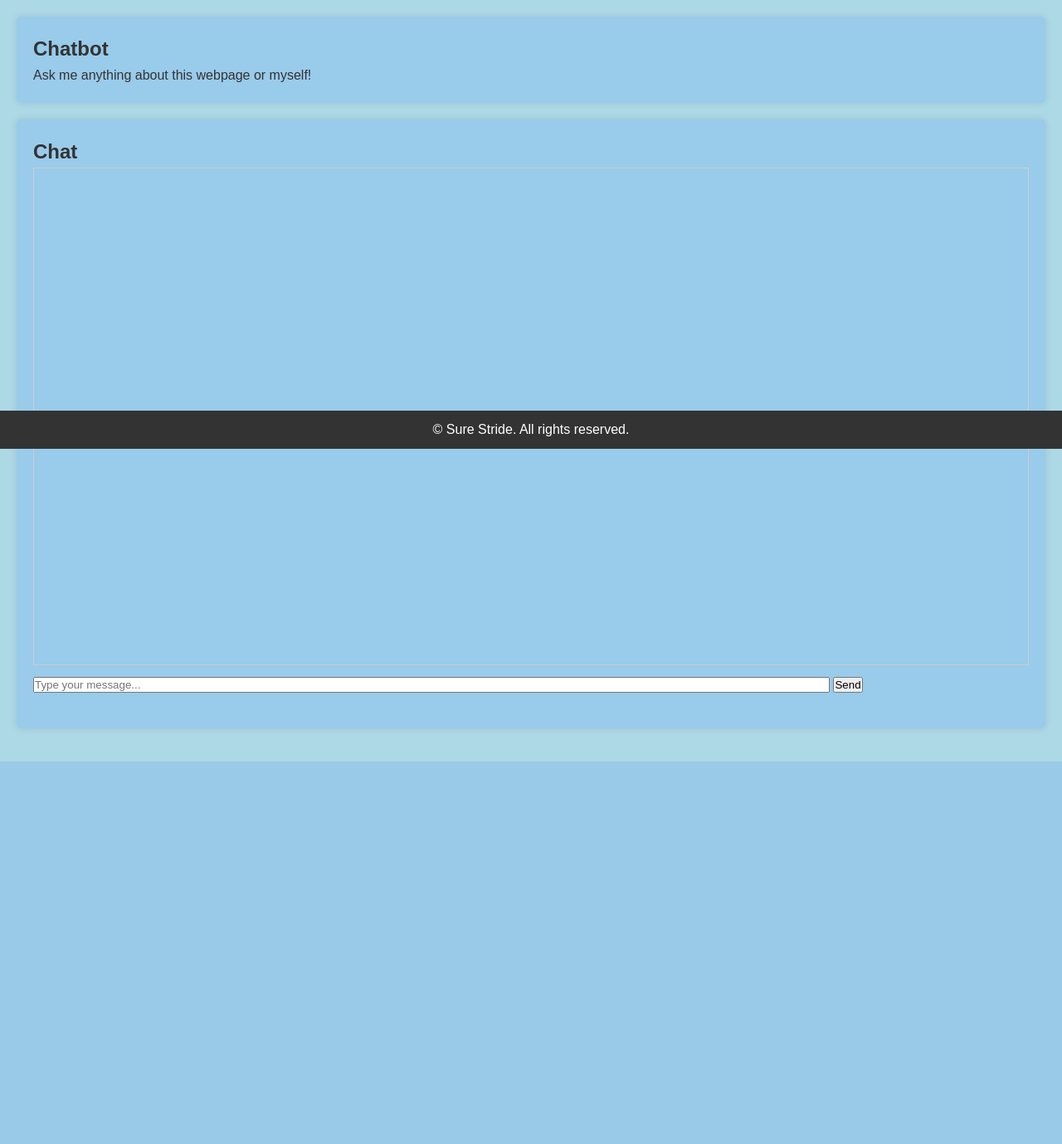
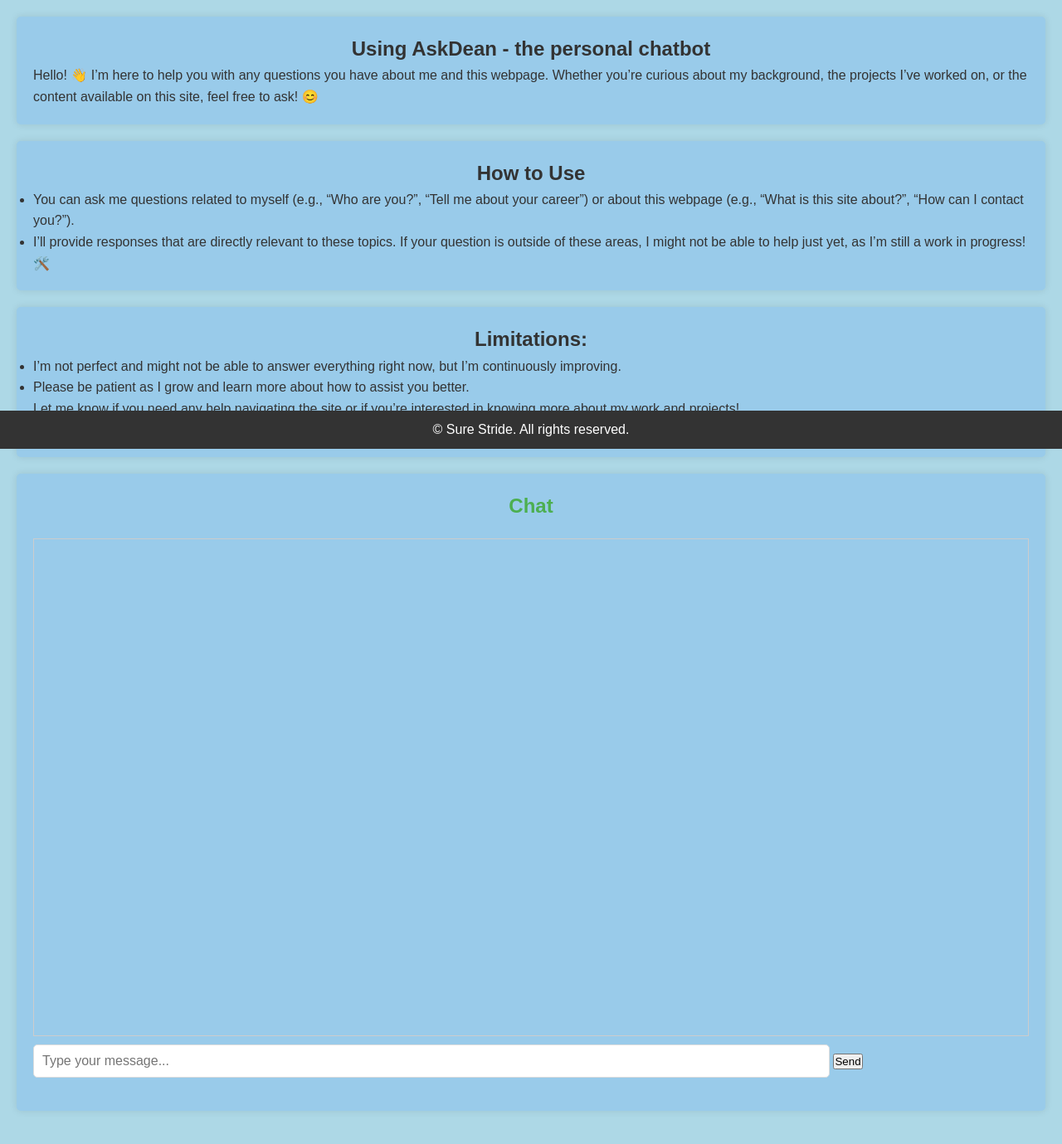
Before and after one commit to MightContainNuts/surestride_portfolio, a FastAPI app: page /chat in a window 1280 px wide. Shown: the part 259-1638 px from the top of the page at 83% size. Before the commit the page ends 1177 px from the top, so only its background shows below. Run offline with FastAPI, Linux system fonts and the light colour scheme; a user stored in the database is signed in.

Commit message:
reformat and add descriptive text for chat

```diff
--- a/app/static/css/styles.css
+++ b/app/static/css/styles.css
@@ -123,3 +123,78 @@ footer {
 #message {
     width: 80%;
 }
+
+h2 {
+        text-align: center;
+        color: #333;
+    }
+
+    .container {
+        max-width: 400px;
+        margin: 0 auto;
+        background-color: white;
+        padding: 20px;
+        box-shadow: 0 4px 10px rgba(0, 0, 0, 0.1);
+        border-radius: 8px;
+    }
+
+    h1 {
+        text-align: center;
+        color: #4CAF50;
+        font-size: 24px;
+        margin-bottom: 20px;
+    }
+
+    .form-group {
+        margin-bottom: 20px;
+    }
+
+    label {
+        display: block;
+        font-size: 16px;
+        color: #333;
+        margin-bottom: 5px;
+    }
+
+    input[type="email"],
+    input[type="text"],
+    input[type="password"] {
+        width: 100%;
+        padding: 10px;
+        font-size: 16px;
+        border: 1px solid #ddd;
+        border-radius: 5px;
+        box-sizing: border-box;
+    }
+
+    input[type="email"]:focus,
+    input[type="text"]:focus,
+    input[type="password"]:focus {
+        border-color: #4CAF50;
+        outline: none;
+    }
+
+    .error {
+        color: red;
+        font-size: 14px;
+        margin-top: 5px;
+    }
+
+    .form-actions {
+        text-align: center;
+    }
+
+    input[type="submit"] {
+        background-color: #4CAF50;
+        color: white;
+        border: none;
+        padding: 12px 20px;
+        font-size: 16px;
+        border-radius: 5px;
+        cursor: pointer;
+        width: 100%;
+    }
+
+    input[type="submit"]:hover {
+        background-color: #45a049;
+    }
--- a/app/templates/chat.html
+++ b/app/templates/chat.html
@@ -8,8 +8,28 @@
 
 {% block content %}
 <section>
-    <h2>Chatbot</h2>
-    <p>Ask me anything about this webpage or myself!</p>
+    <h2>Using AskDean - the personal chatbot</h2>
+    <p>Hello! 👋 I’m here to help you with any questions you have about me and this webpage. Whether you’re curious
+        about my background, the projects I’ve worked on, or the content available on this site, feel free to ask! 😊
+        </p>
+</section>
+<section><h2>How to Use</h2>
+<ul>
+	<li>You can ask me questions related to myself (e.g., “Who are you?”, “Tell me about your career”) or about this
+        webpage (e.g., “What is this site about?”, “How can I contact you?”).
+	<li>I’ll provide responses that are directly relevant to these topics. If your question is outside of these areas,
+        I might not be able to help just yet, as I’m still a work in progress! 🛠️</li>
+</ul>
+    </section>
+<section><h2>Limitations:</h2>
+    <ul>
+	<li>I’m not perfect and might not be able to answer everything right now, but I’m continuously improving.</li>
+	<li>Please be patient as I grow and learn more about how to assist you better.</li>
+    </ul>
+    <p>Let me know if you need any help navigating the site or if you’re interested in knowing more about my work and
+    projects!</p>
+    <p>Feel free to ask me anything, and I’ll do my best to provide you with the information you need. 🚀</p>
+
 </section>
 
 <section>
```
Also changed, not shown: app/templates/register.html (+8 -5 lines).
